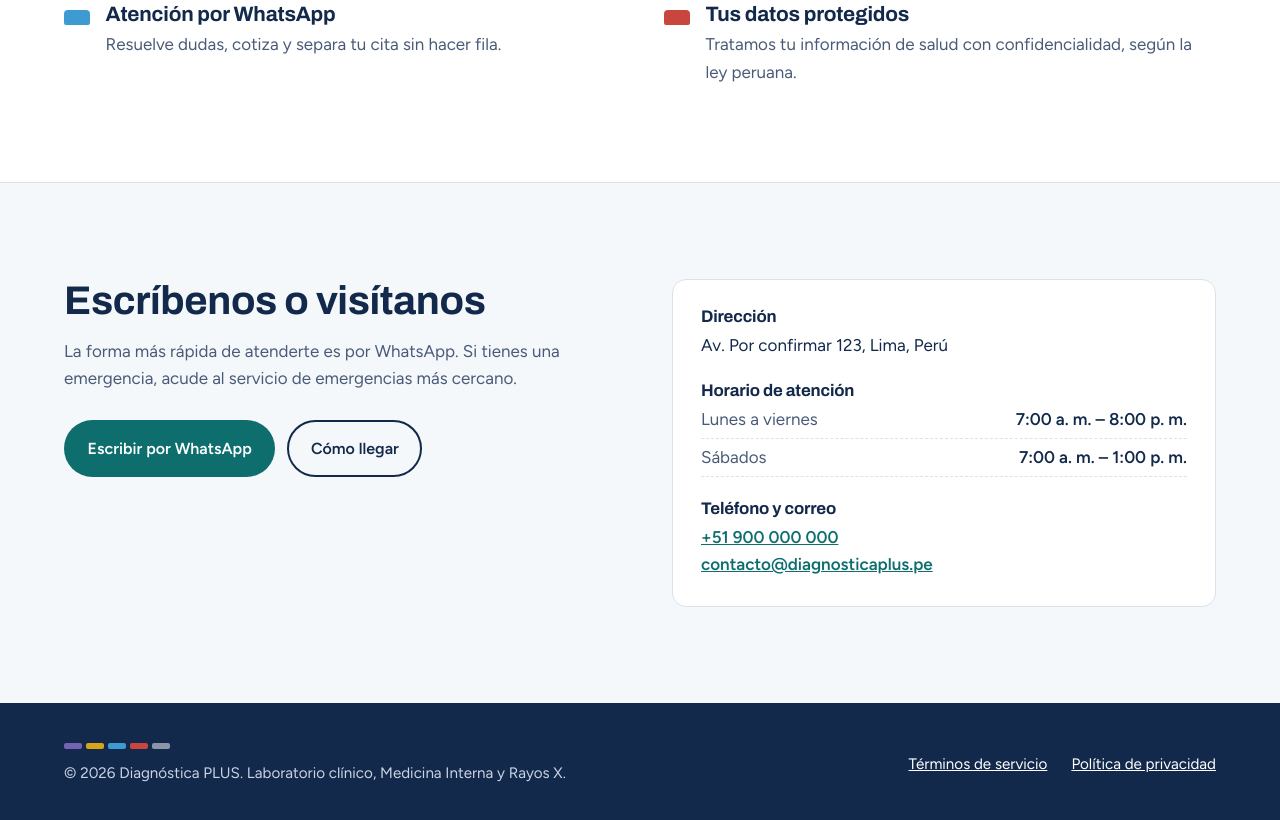
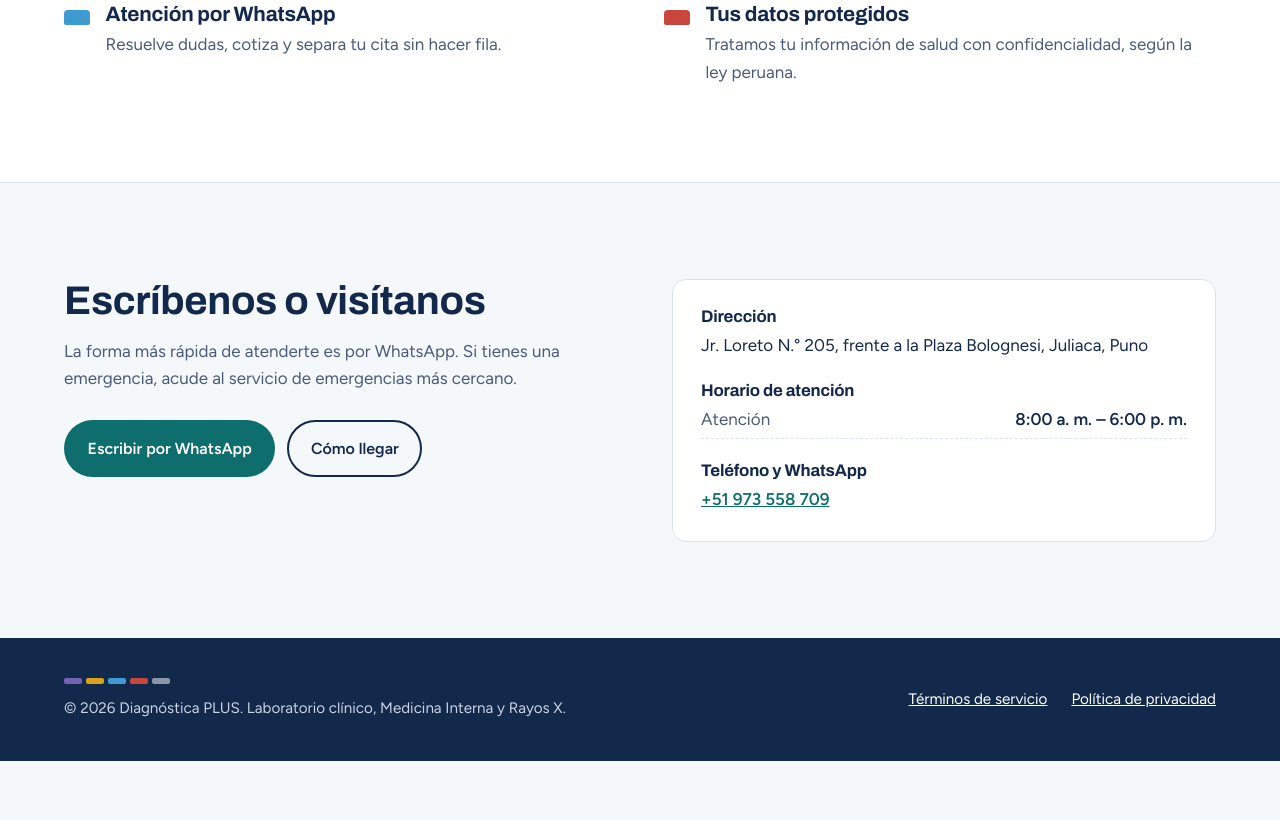
Before and after one commit to angelssandri-coder/diagnosticaplus, a plain HTML site: page index.html in a window 1280 px wide. Shown: the part 2421-3241 px from the top of the page. After the commit the page ends 3182 px from the top, so only its background shows below. Drawn offline with Linux system fonts and the light colour scheme.

Commit message:
Datos reales del centro en Juliaca; ocultar campos pendientes
Co-Authored-By: Claude Opus 5.5 <noreply@anthropic.com>

```diff
--- a/datos.js
+++ b/datos.js
@@ -1,18 +1,16 @@
 // Datos del centro: edita SOLO este archivo y se actualiza toda la web.
+// Un campo vacío ("") se oculta automáticamente en la web.
 // WhatsApp con código de país y sin "+" ni espacios (Perú = 51).
 window.DIAGNOSTICA = {
-  whatsapp: "51900000000",
-  telefonoVisible: "+51 900 000 000",
-  correo: "contacto@diagnosticaplus.pe",
-  direccion: "Av. Por confirmar 123",
-  ciudad: "Lima, Perú",
-  mapa: "https://maps.google.com/?q=Diagn%C3%B3stica+PLUS",
-  horario: [
-    ["Lunes a viernes", "7:00 a. m. – 8:00 p. m."],
-    ["Sábados", "7:00 a. m. – 1:00 p. m."],
-  ],
+  whatsapp: "51973558709",
+  telefonoVisible: "+51 973 558 709",
+  correo: "",
+  direccion: "Jr. Loreto N.° 205, frente a la Plaza Bolognesi",
+  ciudad: "Juliaca, Puno",
+  mapa: "https://www.google.com/maps/search/?api=1&query=Jr.+Loreto+205+Juliaca",
+  horario: [["Atención", "8:00 a. m. – 6:00 p. m."]],
   razonSocial: "Diagnóstica PLUS",
-  ruc: "Por confirmar",
+  ruc: "",
   actualizado: "18 de octubre de 2026",
 };
 
@@ -31,6 +29,10 @@ document.addEventListener("DOMContentLoaded", () => {
     const k = a.dataset.enlace;
     a.href = k === "correo" ? `mailto:${d.correo}` : k === "telefono" ? `tel:+${d.whatsapp}` : d[k];
   });
+  // Oculta bloques cuyo dato aún no se ha completado
+  document.querySelectorAll("[data-si]").forEach((el) => {
+    if (!d[el.dataset.si]) el.hidden = true;
+  });
   document.querySelectorAll("[data-horario]").forEach((dl) => {
     dl.innerHTML = d.horario.map(([dia, h]) => `<div><dt>${dia}</dt><dd>${h}</dd></div>`).join("");
   });
--- a/index.html
+++ b/index.html
@@ -175,8 +175,8 @@
             <dl data-horario></dl>
           </div>
           <div>
-            <h3>Teléfono y correo</h3>
-            <p><a data-enlace="telefono" href="#contacto"><span data-dato="telefonoVisible"></span></a><br><a data-enlace="correo" href="#contacto"><span data-dato="correo"></span></a></p>
+            <h3>Teléfono y WhatsApp</h3>
+            <p><a data-enlace="telefono" href="#contacto"><span data-dato="telefonoVisible"></span></a><span data-si="correo"><br><a data-enlace="correo" href="#contacto"><span data-dato="correo"></span></a></span></p>
           </div>
         </div>
       </div>
```
Also changed, not shown: privacidad.html (+2 -2 lines), terminos.html (+2 -2 lines).
